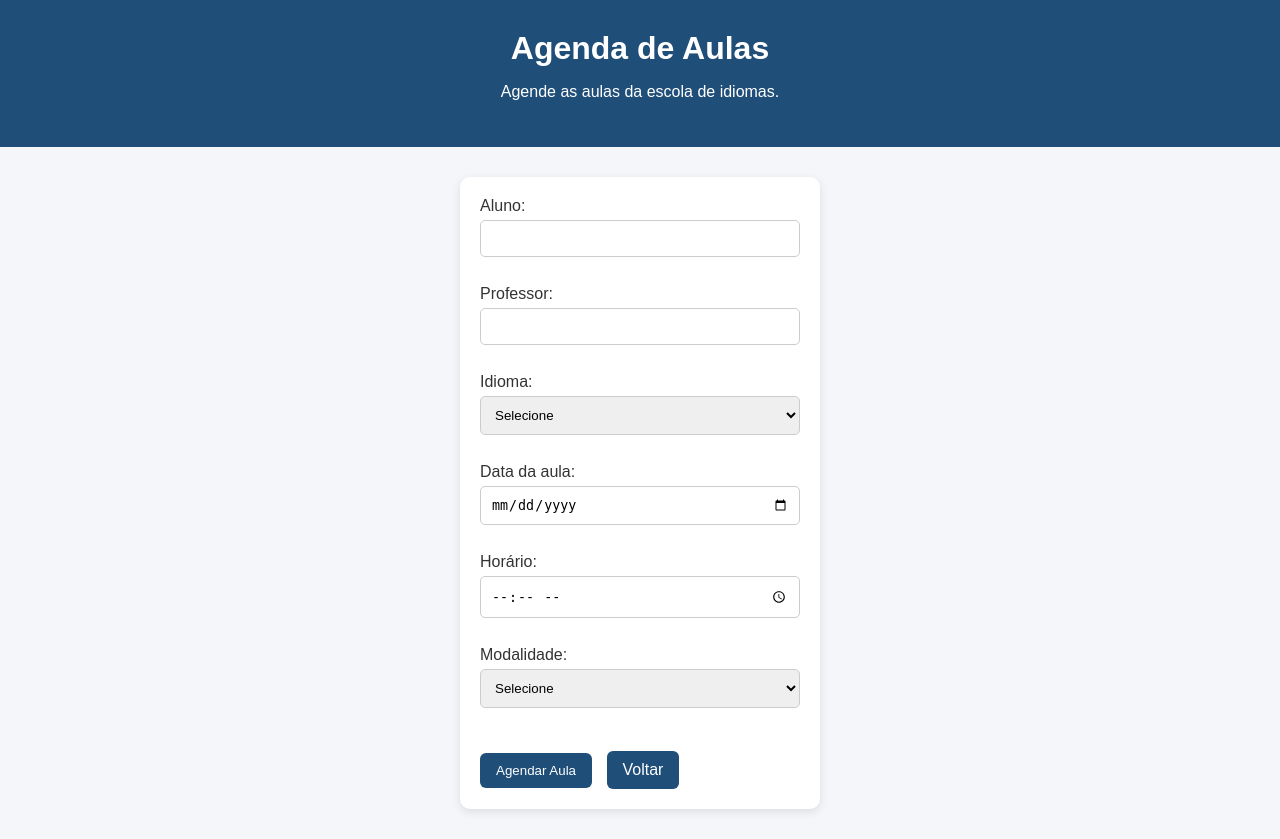
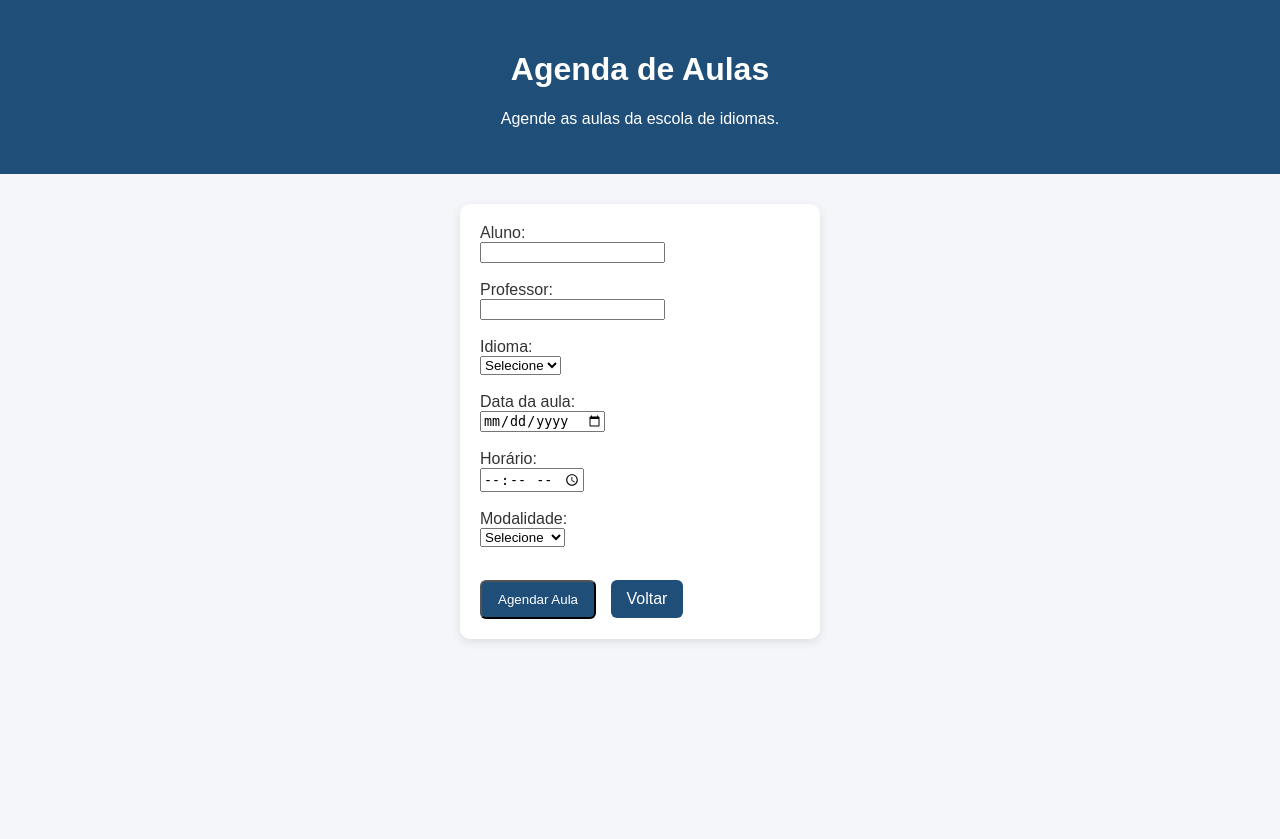
Before and after one commit to raphaelmoro/agenda_escola, a Flask app: page /agenda_aulas in a window 1280 px wide. After the commit the page ends 642 px from the top, so only its background shows below. Run offline with Flask 3, Linux system fonts and the light colour scheme.

Commit message:
Atualização do HTML e CSS

```diff
--- a/static/css/style.css
+++ b/static/css/style.css
@@ -10,10 +10,6 @@ header {
     color: white;
     text-align: center;
     padding: 30px 20px;
-}
-
-header h1 {
-    margin: 0 0 10px;
 }
 
 .container {
@@ -32,14 +28,10 @@ header h1 {
     box-shadow: 0 3px 10px rgba(0, 0, 0, 0.1);
 }
 
-.card h2 {
-    margin-top: 0;
-    color: #1f4e79;
-}
-
 .btn {
     display: inline-block;
     margin-top: 15px;
+    margin-right: 10px;
     background-color: #1f4e79;
     color: white;
     padding: 10px 16px;
@@ -57,47 +49,3 @@ footer {
     background-color: #eaeaea;
     margin-top: 30px;
 }
-
-input, select {
-    width: 100%;
-    padding: 10px;
-    margin-top: 5px;
-    margin-bottom: 10px;
-    border: 1px solid #ccc;
-    border-radius: 5px;
-    box-sizing: border-box;
-}
-
-button.btn {
-    border: none;
-    cursor: pointer;
-}
-.btn {
-    display: inline-block;
-    margin-top: 15px;
-    margin-right: 10px;
-    background-color: #1f4e79;
-    color: white;
-    padding: 10px 16px;
-    text-decoration: none;
-    border-radius: 6px;
-}
-
-.btn:hover {
-    background-color: #163a59;
-}
-
-input, select {
-    width: 100%;
-    padding: 10px;
-    margin-top: 5px;
-    margin-bottom: 10px;
-    border: 1px solid #ccc;
-    border-radius: 5px;
-    box-sizing: border-box;
-}
-
-button.btn {
-    border: none;
-    cursor: pointer;
-}
--- a/templates/index.html
+++ b/templates/index.html
@@ -4,7 +4,7 @@
     <meta charset="UTF-8">
     <meta name="viewport" content="width=device-width, initial-scale=1.0">
     <title>Agenda Escola de Idiomas</title>
-    <link rel="stylesheet" href="{{ url_for('static', filename='css/style.css') }}">
+    <link rel="stylesheet" href="/static/css/style.css">
 </head>
 <body>
     <header>
```
Also changed, not shown: static/style.css (deleted), 1 other file.
